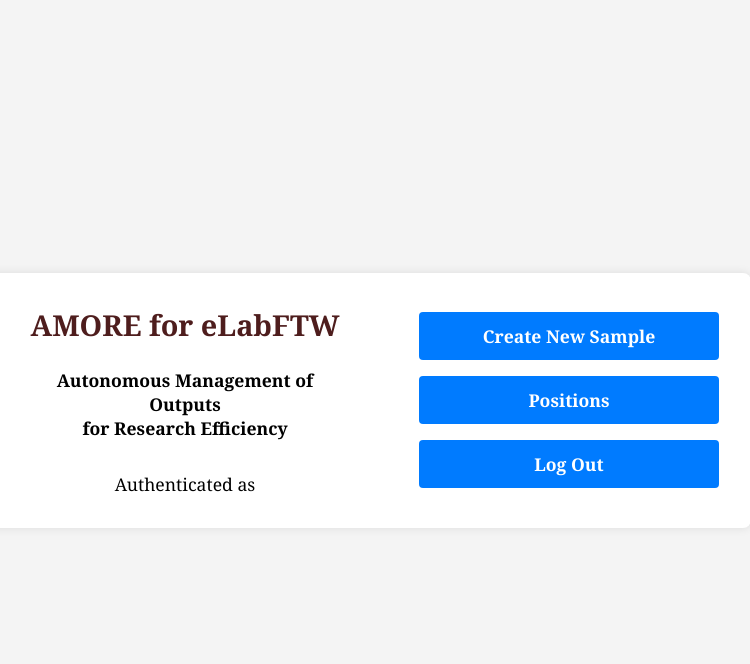
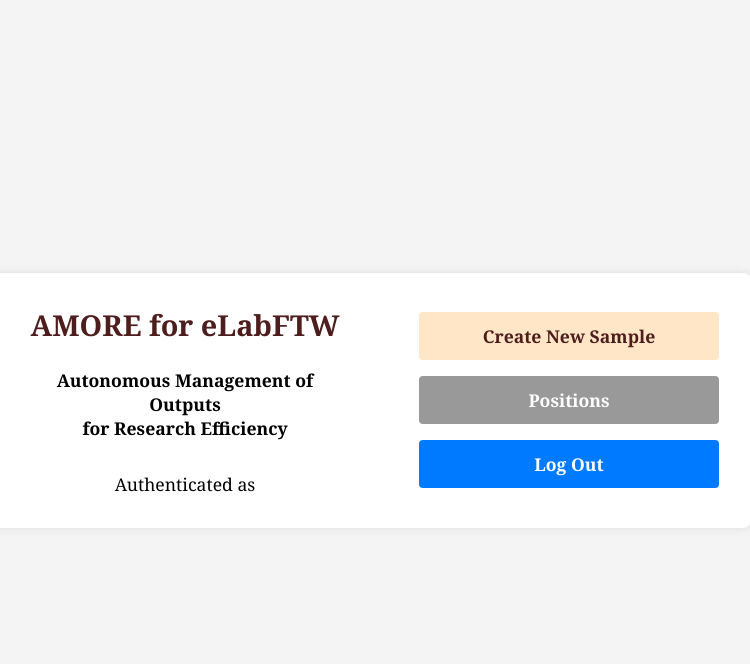
Before and after one commit to PioApocalypse/AMORE, a Flask app: template amore/gui/templates/index.html in a window 1280 px wide. Shown: the top 664 px of the page, without its empty margins (289-1039 px from the left). Run offline with Flask 3, Linux system fonts and the light colour scheme; the template is opened without the code that fills it, so the values that code supplies are empty; parts of the project's set-up code (start-up, migrations or seed data) failed here and were passed over.

Commit message:
adds classes lesser- and inactive-button
colorblind-proof, first one is used for non-"dangerous" buttons
(everything eccept login, logout and create sample), second one is used
for experimental buttons (example: positions button in index)

applies those classes to the buttons in index page

```diff
--- a/amore/gui/static/styles.css
+++ b/amore/gui/static/styles.css
@@ -122,6 +122,23 @@ button,
   transition: background-color 0.3s ease;
 }
 
+.lesser-button {
+  background-color: #ffe6c6 !important;
+  color: #4e1d1d !important;
+}
+
+/*
+  Class to wipe out entirely after every button is effective.
+  Only to use on test buttons.
+  Inactive buttons:
+    - login.html: positions
+*/
+.inactive-button {
+  background-color: #999 !important;
+  color: #fff !important;
+  cursor: default !important;
+}
+
 button:hover,
 .button:hover {
   background-color: #0056b3;
--- a/amore/gui/templates/index.html
+++ b/amore/gui/templates/index.html
@@ -26,7 +26,7 @@
     <div class="home-grid" style="gap: 2rem;">
         <div class="home-column">
             <div class="title-box">
-                <a href="/"><h1>AMORE for eLabFTW</h1></a>
+                <a title="Refresh page" href="/"><h1>AMORE for eLabFTW</h1></a>
                 <p align="center"><b>Autonomous Management of Outputs<br>for Research Efficiency</b></p>
             </div>
             <div class="title-box">
@@ -35,12 +35,12 @@
         </div>
         <div class="home-column" style="min-width: 300px; margin: 0 0; gap: 1rem">
             <a href="/create">
-                <div align=center class="button">
+                <div align=center class="button lesser-button">
                     <p style="font-size: 1.1rem;">Create New Sample</p>
                 </div>
             </a>
-            <a href="/positions">
-                <div align=center class="button">
+            <a href="#"> <!-- <a href="/positions"> -->
+                <div align=center class="button lesser-button inactive-button">
                     <p style="font-size: 1.1rem;">Positions</p>
                 </div>
             </a>
```
